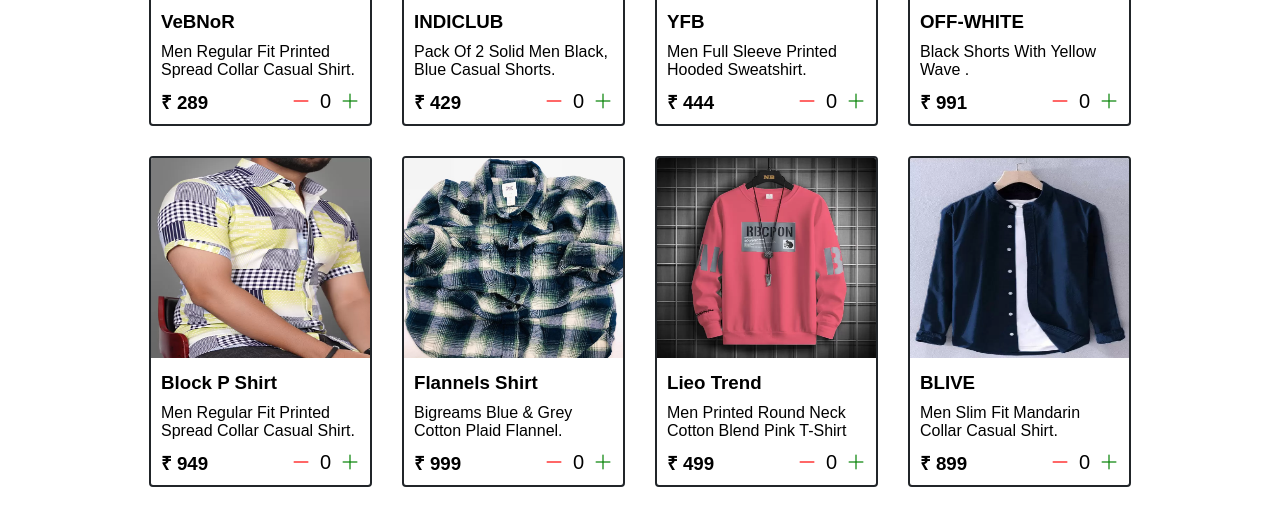
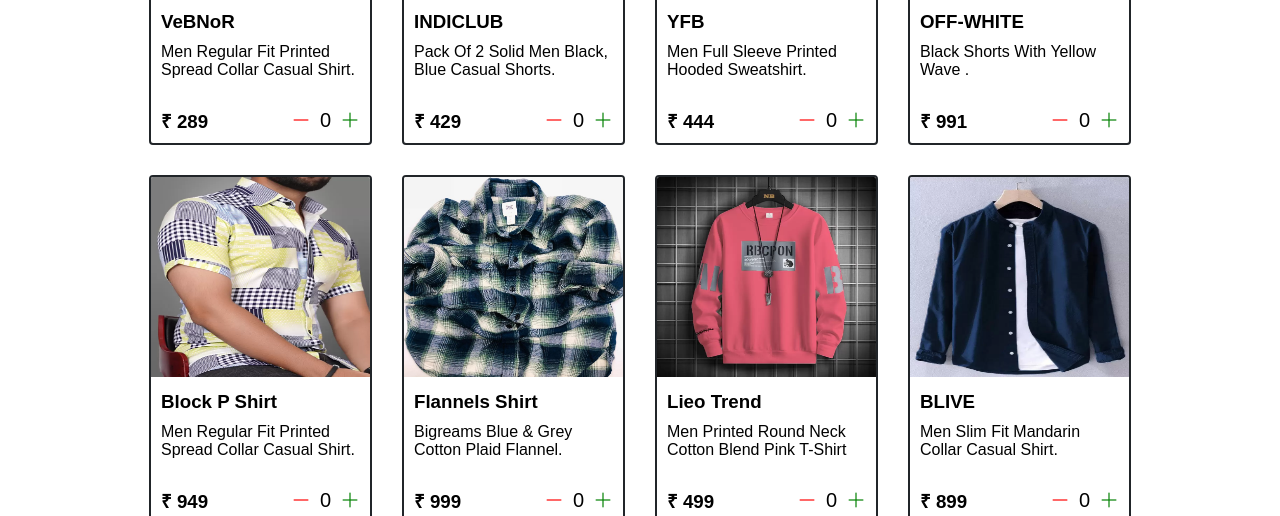
Before and after one commit to Ajay9330/Shopping_Cart-main, a plain HTML site: page index.html in a window 1280 px wide. Shown: the part 335-851 px from the top of the page. Drawn offline with nearby package versions, Linux system fonts and the light colour scheme.

Commit message:
Adjust the height of detail paragraph.

```diff
--- a/src/stlyle.css
+++ b/src/stlyle.css
@@ -95,6 +95,9 @@
   flex-direction: column;
   padding: 10px;
   gap: 10px;
+}
+.details p {
+  height: 55px;
 }
 
 .price-quantity {
```
